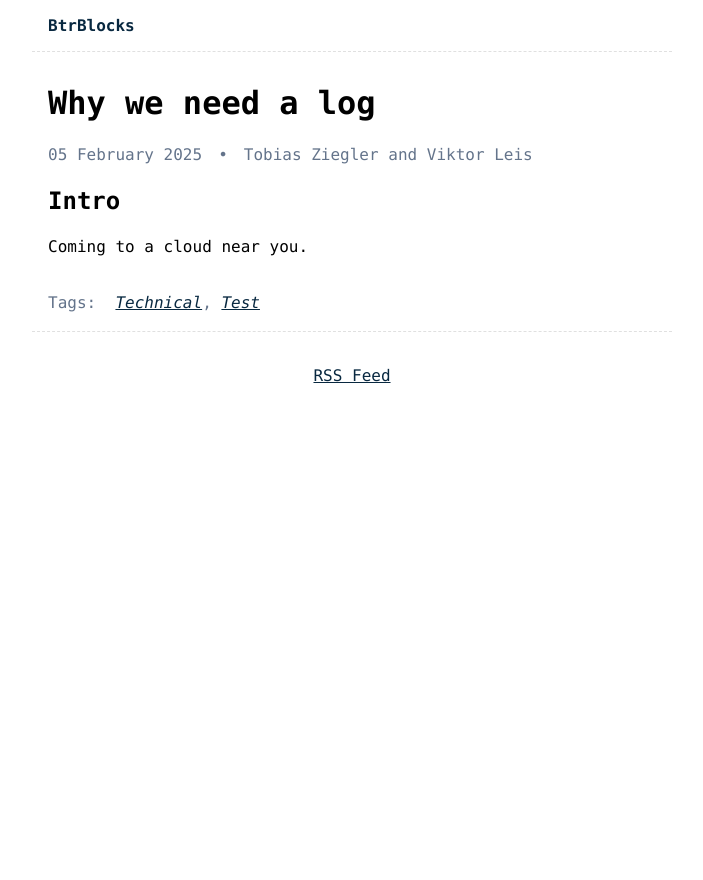
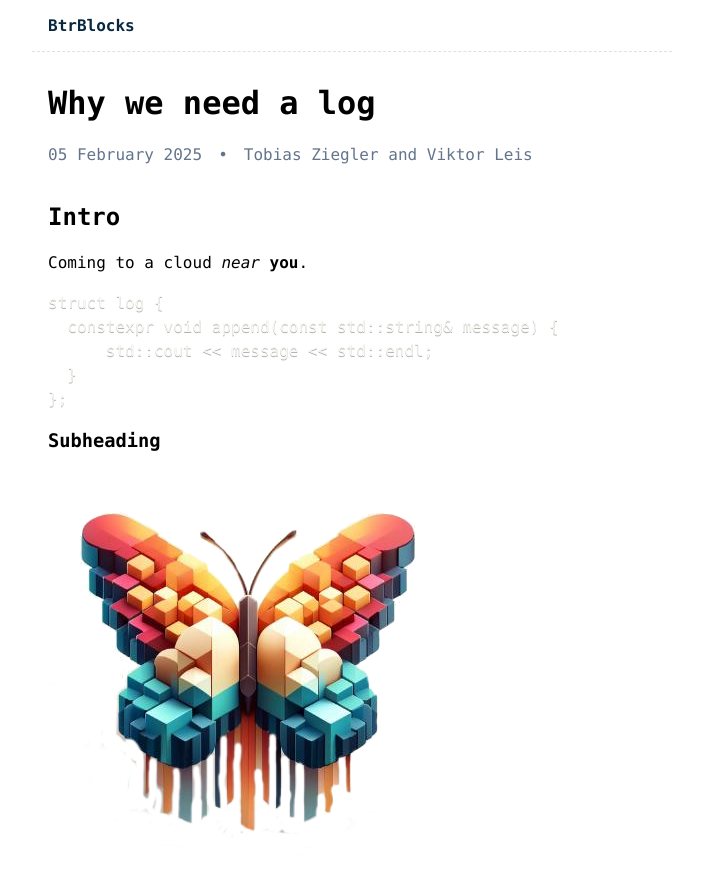
Before and after one commit to btrblocks/btrblocks.github.io, an Eleventy site: page content/blog/helloworld.md in a window 1280 px wide. Shown: the top 880 px of the page, without its empty margins (288-991 px from the left). Before the commit the page ends 800 px from the top, so only its background shows below. Built offline with nearby package versions, Linux system fonts and the light colour scheme; Eleventy itself is replaced by a stand-in of ours; some packages are replaced by stand-ins of ours; code samples lack their colours; files that its build step writes are made by us from their sources; what @zachleat/heading-anchors, zod-validation-error would draw is missing.

Commit message:
Add post, image examples

````diff
--- a/content/blog/helloworld.md
+++ b/content/blog/helloworld.md
@@ -6,4 +6,16 @@ author: [ Tobias Ziegler, Viktor Leis ]
 
 ## Intro
 
-Coming to a cloud near you.
+Coming to a cloud *near* **you**.
+
+```cpp
+struct log {
+  constexpr void append(const std::string& message) {
+      std::cout << message << std::endl;
+  }
+};
+```
+
+### Subheading
+
+![btrblocks logo](../../public/img/logo.png)
--- a/public/css/index.css
+++ b/public/css/index.css
@@ -23,7 +23,6 @@
 	--syntax-tab-size: 2;
 	--default-font: var(--font-family-monospace);
 }
-
 
 @media (prefers-color-scheme: dark) {
 	:root {
--- a/public/css/post.css
+++ b/public/css/post.css
@@ -7,6 +7,10 @@
     padding: 0;
     margin: 0;
     color: var(--text-color-faded);
+}
+
+.post-metadata {
+   margin-bottom: 1em;
 }
 
 .post-metadata li + li:before {
````
